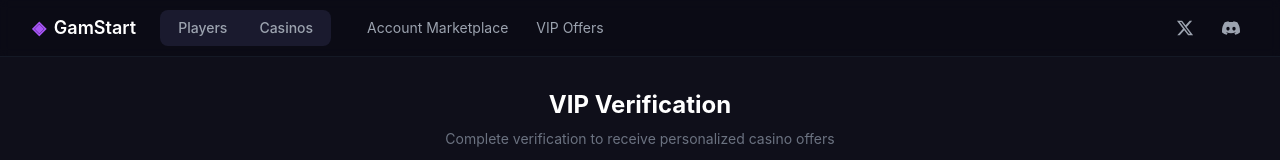
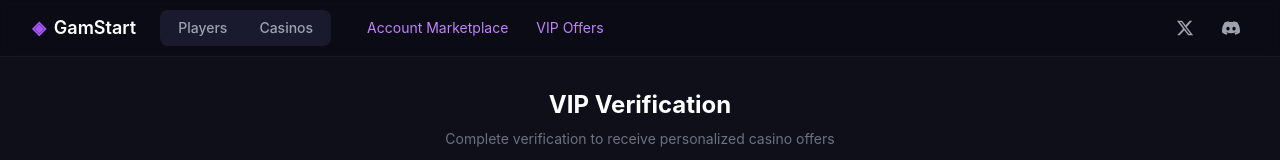
Before and after one commit to test12312as1/sadsa, a Next.js app: page /verify in a window 1280 px wide. Shown: the top 160 px of the page. Built offline with nearby package versions, Linux system fonts and the light colour scheme.

Commit message:
Update page.js

```diff
--- a/app/verify/page.js
+++ b/app/verify/page.js
@@ -95,10 +95,10 @@ function VerifyContent() {
               </div>
 
               <div className="hidden md:flex items-center gap-1">
-                <Link href="/marketplace" className="px-3 py-1.5 text-sm text-gray-400 hover:text-white transition-colors">
+                <Link href="/marketplace" className="px-3 py-1.5 text-sm text-purple-400 hover:text-purple-300 transition-colors">
                   Account Marketplace
                 </Link>
-                <Link href="/vip-dashboard" className="px-3 py-1.5 text-sm text-gray-400 hover:text-white transition-colors">
+                <Link href="/vip-dashboard" className="px-3 py-1.5 text-sm text-purple-400 hover:text-purple-300 transition-colors">
                   VIP Offers
                 </Link>
               </div>
```
